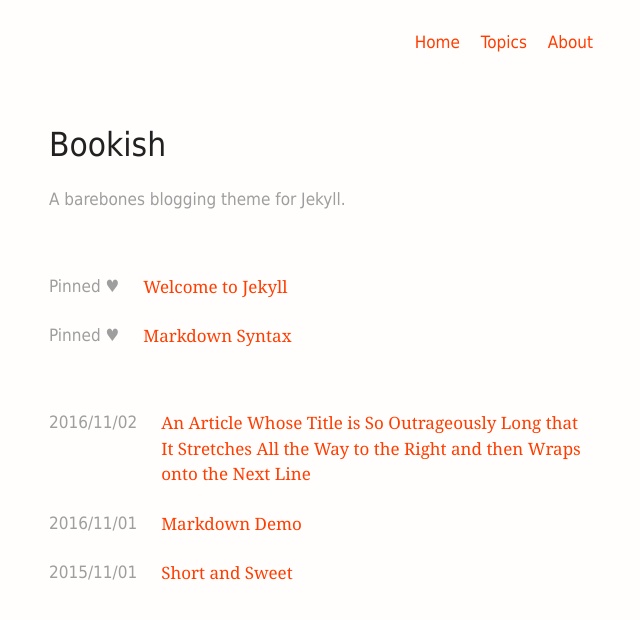
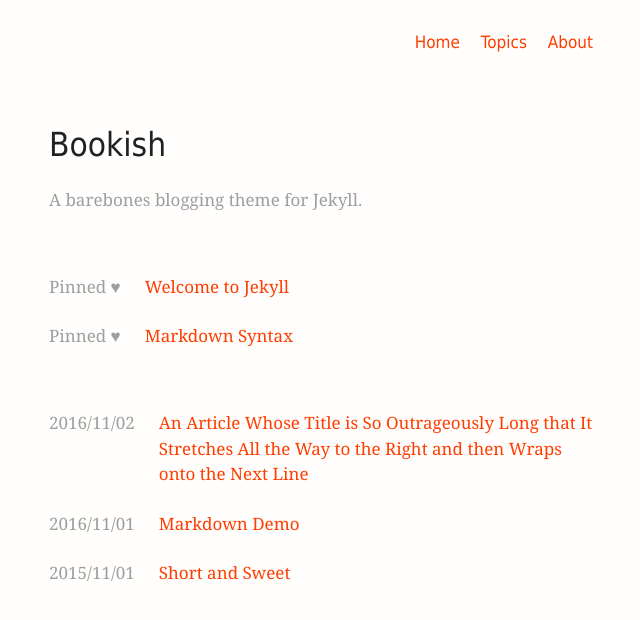
Before and after one commit to Awjin/bookish, a Jekyll site: the page built from index.md, in a window 1280 px wide. Shown: the top 620 px of the page, without its empty margins (319-959 px from the left). Built offline with Jekyll 4.4.1, drawn with Linux system fonts in a browser that asks for light colours.

Commit message:
Reserve sans-serif font for header and headings

```diff
--- a/_sass/bookish/style.scss
+++ b/_sass/bookish/style.scss
@@ -7,6 +7,7 @@ body {
 
 .site-header {
     float: right;
+    font-family: $tr-font-stack-sans-serif;
 
     a {
         display: inline-block;
@@ -41,7 +42,6 @@ body {
 }
 
 .label {
-    font-family: $tr-font-stack-sans-serif;
     color: $tr-color-text-lightest;
 }
 
```
